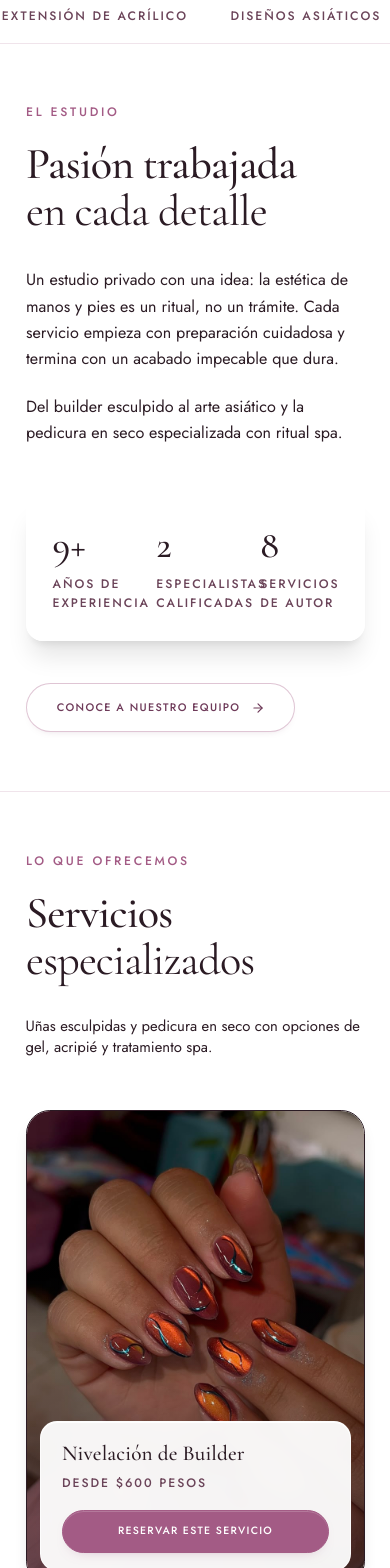
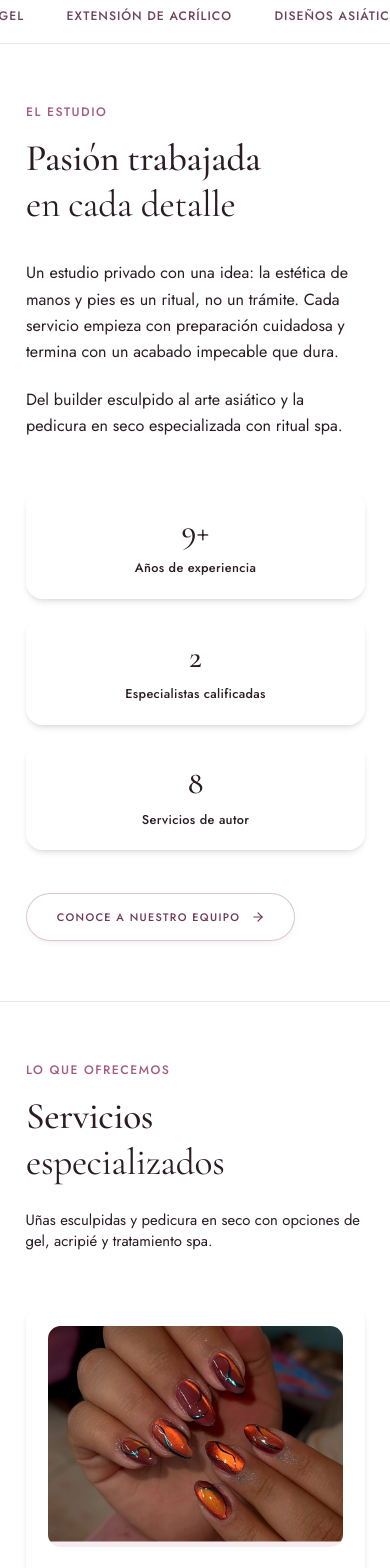
Before and after one commit to ahmadraza2k09/xnailismsalon, a React (Vite) app: page / in a window 390 px wide. Shown: the part 1020-2588 px from the top of the page. Built offline with nearby package versions, Linux system fonts and the light colour scheme.

Commit message:
Refactor code structure for improved readability and maintainability

```diff
--- a/src/app/i18n/index.tsx
+++ b/src/app/i18n/index.tsx
@@ -20,13 +20,12 @@ function isLang(value: string | null): value is Lang {
   return value === "es" || value === "en";
 }
 
-/* ?lang=en wins over the stored choice, so an English link can be shared. */
+/* ?lang=en wins over default choice if explicitly requested in URL query. Defaults to Spanish 'es' on page load. */
 function readInitialLang(): Lang {
   if (typeof window === "undefined") return "es";
   const fromUrl = new URLSearchParams(window.location.search).get("lang");
   if (isLang(fromUrl)) return fromUrl;
-  const stored = window.localStorage.getItem(STORAGE_KEY);
-  return isLang(stored) ? stored : "es";
+  return "es";
 }
 
 export function LanguageProvider({ children }: { children: ReactNode }) {
--- a/src/app/i18n/translations.ts
+++ b/src/app/i18n/translations.ts
@@ -33,7 +33,7 @@ const es = {
     allServices: "Todos los servicios y precios",
     fullGallery: "Ver la galería completa",
     moreAboutHer: "Conoce a nuestro equipo",
-    bookThisService: "Reservar este servicio",
+    bookThisService: "Reservar cita",
     bookSession: "Reservar una sesión",
     whatsapp: "WhatsApp",
     instagram: "Instagram",
@@ -273,7 +273,7 @@ const es = {
         ],
       },
       {
-        title: "Pedicura en Seco + Gel Un Solo Color",
+        title: "Pedicura en Seco + Gel 1 Color",
         price: "$300 pesos",
         badge: "Pedicura en seco",
         desc: "Limpieza precisa en seco con remoción de cutícula, limado y aplicación de gel de un solo color.",
@@ -287,7 +287,7 @@ const es = {
         ],
       },
       {
-        title: "Pedicura en Seco + Gel con Diseño ó Acripié",
+        title: "Pedicura en Seco + Diseño / Acripié",
         price: "$400 pesos",
         badge: "Diseño o Acripié",
         desc: "Limpieza en seco, remoción de cutícula, limado de uñas y aplicación de gel con diseño o técnica Acripié.",
@@ -301,7 +301,7 @@ const es = {
         ],
       },
       {
-        title: "Pedicura Completa Spa + Gel Un Solo Color",
+        title: "Pedicura Spa + Gel 1 Color",
         price: "$650 pesos",
         badge: "Experiencia Spa",
         desc: "Pedicura en seco más kit tina spa para pies con sales epsom, exfoliación, mascarilla y crema.",
@@ -316,7 +316,7 @@ const es = {
         ],
       },
       {
-        title: "Pedicura Completa Spa con Diseño ó Acripié",
+        title: "Pedicura Spa + Diseño / Acripié",
         price: "$700 - $800 pesos",
         badge: "Spa Premium",
         desc: "Pedicura en seco completa + kit tina spa relajante + gel con diseño o Acripié (opciones de $700 a $800).",
@@ -525,7 +525,7 @@ const en: Dict = {
     allServices: "All services & pricing",
     fullGallery: "See full gallery",
     moreAboutHer: "Meet our team",
-    bookThisService: "Book this service",
+    bookThisService: "Book appointment",
     bookSession: "Book a session",
     whatsapp: "WhatsApp",
     instagram: "Instagram",
--- a/src/app/pages/About.tsx
+++ b/src/app/pages/About.tsx
@@ -31,13 +31,18 @@ export default function About() {
               <p>{t.about.storyP3}</p>
             </div>
 
-            <dl className="glass grid grid-cols-3 gap-6 mt-12 px-6 py-6 border border-mauve/20 rounded-2xl shadow-sm">
+            <dl className="grid grid-cols-1 sm:grid-cols-3 gap-4 sm:gap-6 mt-12">
               {t.stats.map((s) => (
-                <div key={s.label} className="text-center">
+                <div
+                  key={s.label}
+                  className="glass p-5 rounded-2xl text-center border border-mauve/20 shadow-md flex flex-col justify-center items-center"
+                >
                   <dt className="font-display text-3xl md:text-4xl text-mauve" style={{ fontWeight: 500 }}>
                     {s.value}
                   </dt>
-                  <dd className="caption mt-2 leading-relaxed">{s.label}</dd>
+                  <dd className="text-xs sm:text-[0.8rem] font-medium text-mauve-deep/90 mt-2 leading-snug tracking-wide max-w-[13rem] mx-auto">
+                    {s.label}
+                  </dd>
                 </div>
               ))}
             </dl>
--- a/src/app/pages/Home.tsx
+++ b/src/app/pages/Home.tsx
@@ -156,13 +156,18 @@ export default function Home() {
             </div>
 
             <Scroll3DRotate intensity={8}>
-              <dl className="glass grid grid-cols-3 gap-6 mt-12 px-6 py-6 border border-mauve/20 shadow-xl">
+              <dl className="grid grid-cols-1 sm:grid-cols-3 gap-4 sm:gap-6 mt-12">
                 {t.stats.map((s) => (
-                  <div key={s.label}>
-                    <dt className="font-display text-4xl text-mauve" style={{ fontWeight: 500 }}>
+                  <div
+                    key={s.label}
+                    className="glass p-5 rounded-2xl text-center border border-mauve/20 shadow-md flex flex-col justify-center items-center"
+                  >
+                    <dt className="font-display text-3xl sm:text-4xl text-mauve" style={{ fontWeight: 500 }}>
                       {s.value}
                     </dt>
-                    <dd className="caption mt-2 leading-relaxed">{s.label}</dd>
+                    <dd className="text-xs sm:text-[0.8rem] font-medium text-mauve-deep/90 mt-2 leading-snug tracking-wide max-w-[13rem] mx-auto">
+                      {s.label}
+                    </dd>
                   </div>
                 ))}
               </dl>
@@ -180,7 +185,7 @@ export default function Home() {
       <section className="relative overflow-hidden py-14 md:py-24 px-6 bg-ivory-warm border-y border-border scene">
         <Ambient />
         <div className="relative max-w-7xl mx-auto">
-          <div className="flex flex-col md:flex-row md:items-end md:justify-between gap-8">
+          <div className="flex flex-col md:flex-row md:items-end md:justify-between gap-6">
             <Reveal3D>
               <SectionHeading
                 align="left"
@@ -196,30 +201,36 @@ export default function Home() {
             </FadeUp>
           </div>
 
-          <div className="grid sm:grid-cols-2 lg:grid-cols-4 gap-6 mt-12">
+          <div className="grid grid-cols-1 sm:grid-cols-2 lg:grid-cols-4 gap-6 mt-12">
             {t.services.items.map((s, i) => (
               <Reveal3D key={s.title} delay={i * 0.07}>
-                <Scroll3DRotate intensity={10} className="h-full">
-                  <TiltCard intensity={8} className="h-full">
-                    <article className="card-float relative h-full rounded-[1.4rem] overflow-hidden aspect-[3/4.2] border border-mauve/20 shadow-lg">
-                      <MediaParallax className="absolute inset-0" amount={6}>
+                <Scroll3DRotate intensity={8} className="h-full">
+                  <TiltCard intensity={6} className="h-full">
+                    <article className="card card-hover flex flex-col justify-between h-full p-5 rounded-2xl border border-mauve/20 shadow-md bg-white/95">
+                      <div>
+                        <div className="media aspect-[4/3] rounded-xl overflow-hidden mb-4">
+                          <MediaParallax className="w-full h-full" amount={5}>
                             <ImageWithFallback
                               src={serviceImages[i]}
                               alt={s.title}
                               className="w-full h-full object-cover"
                             />
                           </MediaParallax>
-                      <span className="media-scrim" />
-
-                      <div className="glass absolute inset-x-3 bottom-3 px-5 pt-4 pb-4">
-                        <h3 className="font-display text-xl text-mauve-deep leading-snug" style={{ fontWeight: 500 }}>
+                        </div>
+                        <h3 className="font-display text-xl text-mauve-deep leading-snug font-medium">
                           {s.title}
                         </h3>
-                        <p className="caption text-mauve mt-1.5">{s.price}</p>
-                        <Link to={routes.booking} className="btn-primary w-full mt-4 py-3 text-[0.62rem]">
+                        <p className="text-xs font-semibold text-mauve tracking-wide uppercase mt-1.5">
+                          {s.price}
+                        </p>
+                        <p className="text-xs text-foreground/75 leading-relaxed mt-2.5 line-clamp-2">
+                          {s.desc}
+                        </p>
+                      </div>
+
+                      <Link to={routes.booking} className="btn-primary w-full mt-5 py-3 text-[0.65rem] tracking-wider">
                         {t.common.bookThisService}
                       </Link>
-                      </div>
                     </article>
                   </TiltCard>
                 </Scroll3DRotate>
--- a/src/app/pages/Services.tsx
+++ b/src/app/pages/Services.tsx
@@ -26,15 +26,15 @@ export default function Services() {
             {t.services.items.map((s, i) => (
               <li
                 key={s.title}
-                className="flex items-baseline justify-between gap-6 py-4 border-b border-white/60 last:border-b-0"
+                className="flex flex-col sm:flex-row sm:items-baseline justify-between gap-2 sm:gap-6 py-4 border-b border-white/60 last:border-b-0"
               >
                 <span className="flex items-baseline gap-4">
-                  <span className="caption text-mauve/50">{String(i + 1).padStart(2, "0")}</span>
+                  <span className="caption text-mauve/50 shrink-0">{String(i + 1).padStart(2, "0")}</span>
                   <span className="font-display text-lg md:text-xl text-mauve-deep" style={{ fontWeight: 500 }}>
                     {s.title}
                   </span>
                 </span>
-                <span className="caption text-mauve whitespace-nowrap">{s.price}</span>
+                <span className="caption text-mauve sm:whitespace-nowrap sm:text-right pl-8 sm:pl-0">{s.price}</span>
               </li>
             ))}
           </ul>
--- a/src/app/site/ui.tsx
+++ b/src/app/site/ui.tsx
@@ -363,7 +363,7 @@ export function SectionHeading({
     <div className={`flex flex-col ${alignment}`}>
       {eyebrow && <Eyebrow className={eyebrowColor}>{eyebrow}</Eyebrow>}
       <h2
-        className={`font-display text-[2.6rem] md:text-[4.2rem] leading-[0.98] tracking-[-0.02em] mt-5 ${titleColor}`}
+        className={`font-display text-[2.2rem] sm:text-[3rem] md:text-[3.8rem] leading-[1.12] tracking-[-0.01em] mt-4 ${titleColor}`}
         style={{ fontWeight: 500 }}
       >
         {title}
--- a/src/styles/theme.css
+++ b/src/styles/theme.css
@@ -252,7 +252,7 @@
     font-family: var(--font-ui);
     font-size: 0.72rem;
     font-weight: 500;
-    letter-spacing: 0.22em;
+    letter-spacing: 0.12em;
     text-transform: uppercase;
     color: var(--logo-mauve);
   }
@@ -262,7 +262,7 @@
     font-family: var(--font-ui);
     font-size: 0.72rem;
     font-weight: 500;
-    letter-spacing: 0.16em;
+    letter-spacing: 0.08em;
     text-transform: uppercase;
     color: var(--muted-foreground);
   }
```
Also changed, not shown: 5 other files (tests, documents, lock files or other folders). Lines whose indentation alone changed are shown as unchanged.
